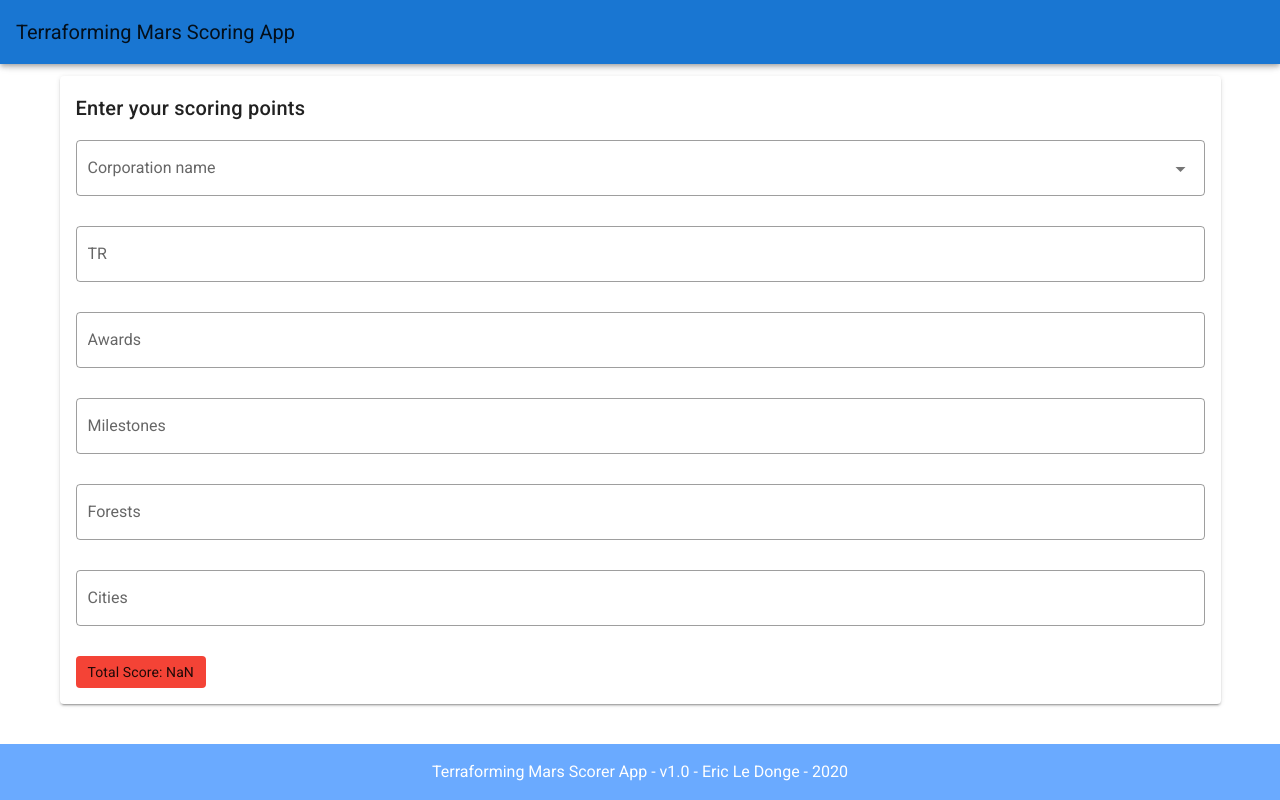
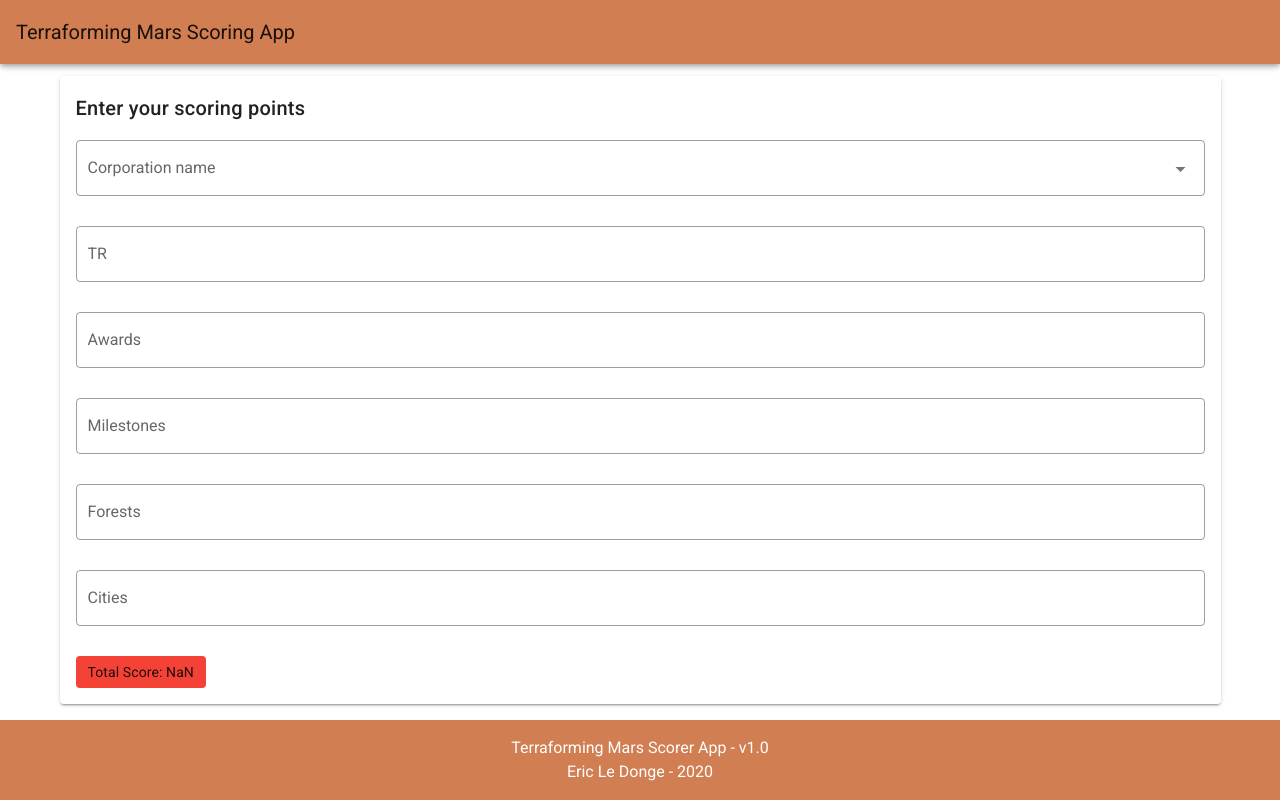
Before and after one commit to ericledonge/terraforming-mars-scoring-app, a Vue app: page / in a window 1280 px wide. Built offline with nearby package versions, Linux system fonts and the light colour scheme.

Commit message:
Added color theme

```diff
--- a/src/components/TrmFooter.vue
+++ b/src/components/TrmFooter.vue
@@ -1,9 +1,9 @@
 <template>
   <v-footer padless data-test="app-credits">
     <v-layout justify-center wrap>
-      <v-flex primary lighten-2 py-4 text-center white--text xs12>
-        Terraforming Mars Scorer App - v1.0 - Eric Le Donge -
-        {{ new Date().getFullYear() }}
+      <v-flex primary py-4 text-center white--text xs12>
+        Terraforming Mars Scorer App - v1.0 <br />
+        Eric Le Donge - {{ new Date().getFullYear() }}
       </v-flex>
     </v-layout>
   </v-footer>
--- a/src/plugins/vuetify.js
+++ b/src/plugins/vuetify.js
@@ -1,6 +1,19 @@
-import Vue from "vue";
-import Vuetify from "vuetify/lib";
+import Vue from 'vue';
+import Vuetify from 'vuetify/lib';
 
 Vue.use(Vuetify);
 
-export default new Vuetify({});
+const vuetify = new Vuetify({
+  theme: {
+    themes: {
+      light: {
+        primary: '#D17E52'
+      },
+      dark: {
+        primary: '#D17E52'
+      }
+    }
+  }
+});
+
+export default vuetify;
```
